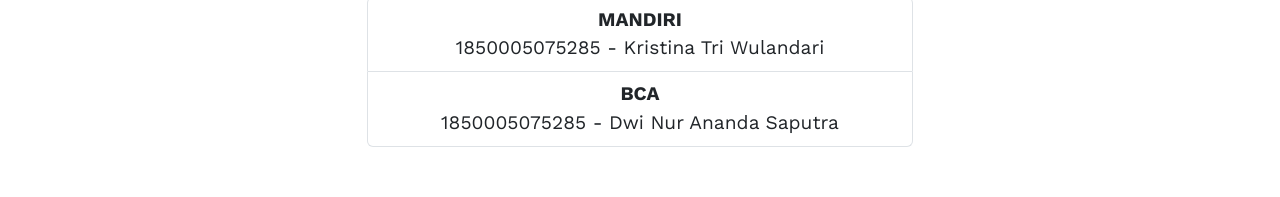
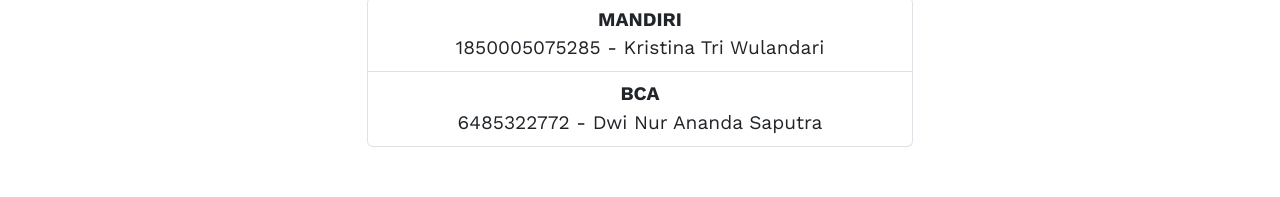
Before and after one commit to TinadanAnan/TinadanAnan.github.io, a plain HTML site: page index.html in a window 1280 px wide. Shown: the part 4392-4589 px from the top of the page. Drawn offline with nearby package versions, Linux system fonts and the light colour scheme; some packages are replaced by stand-ins of ours; a script that the page names is missing.

Commit message:
index.html

```diff
--- a/index.html
+++ b/index.html
@@ -298,7 +298,7 @@
             </li>
             <li class="list-group-item">
               <div class="fw-bold">BCA</div>
-              1850005075285 - Dwi Nur Ananda Saputra
+              6485322772 - Dwi Nur Ananda Saputra
             </li>
           </ul>
         </div>
```
